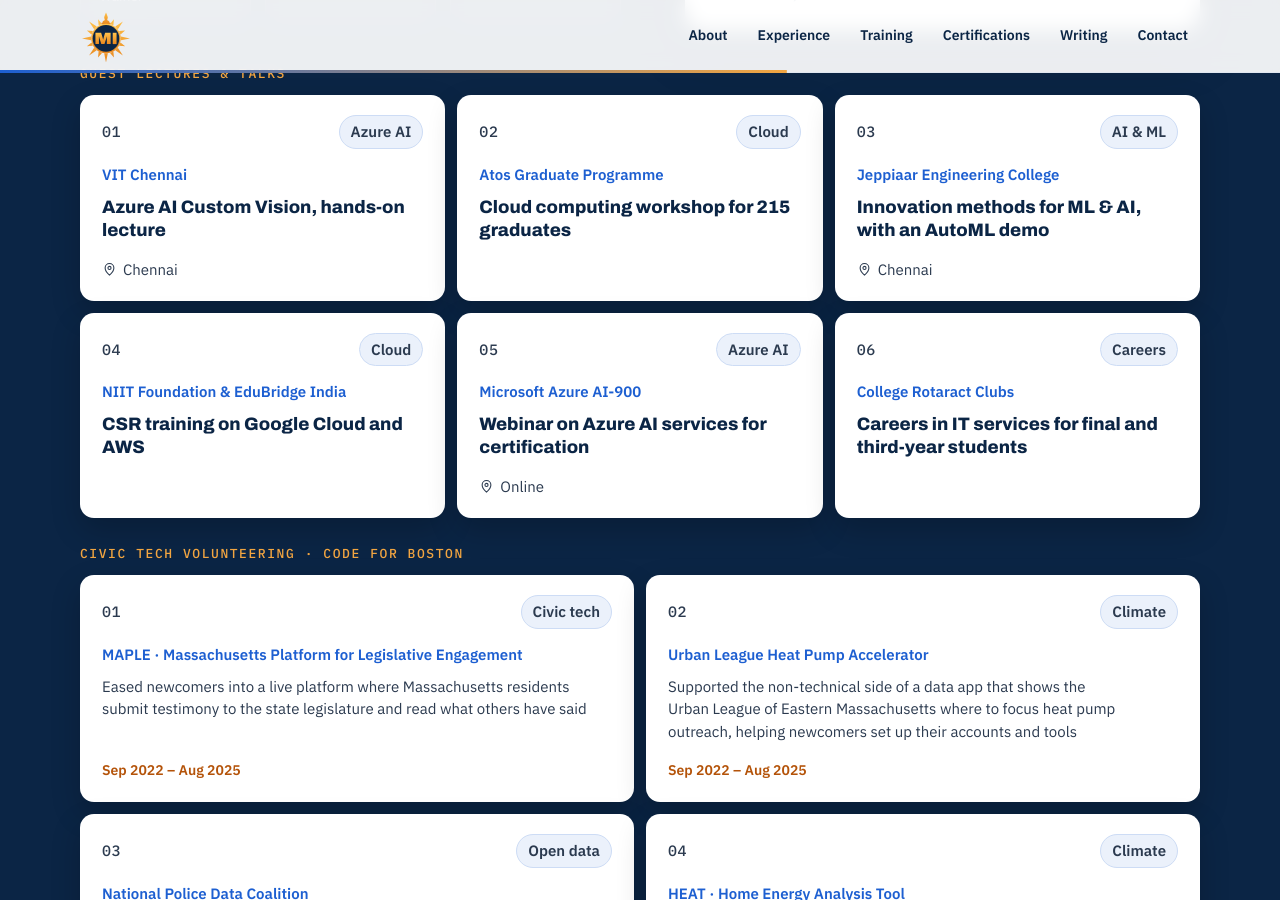
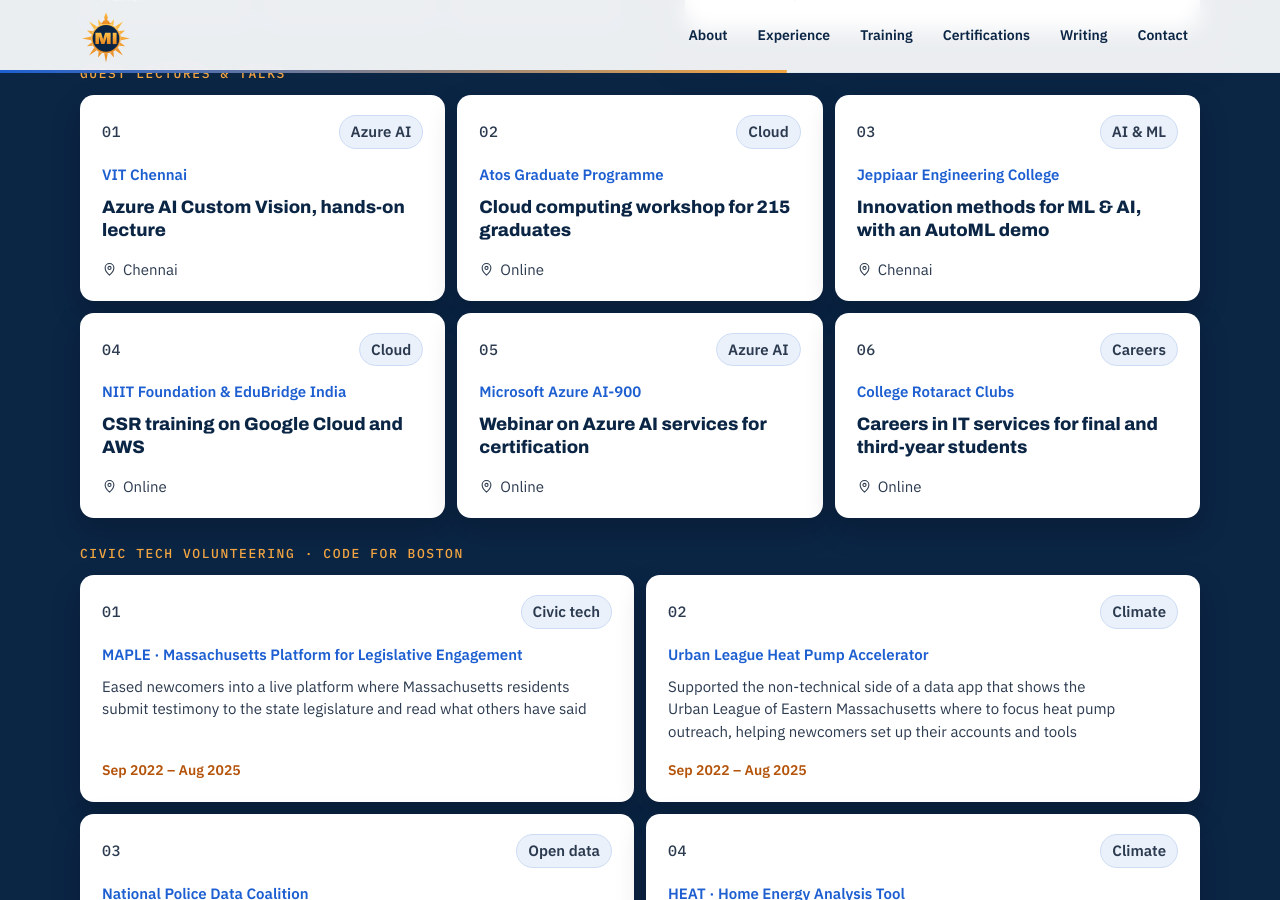
Before and after one commit to Madhan-I/Madhan-I.github.io, a Jekyll site: the page built from index.html, in a window 1280 px wide and 900 px high, scrolled down 7562 px. Built offline with Jekyll 4.4.1, drawn with Linux system fonts in a browser that asks for light colours.

Commit message:
Talk cards: mark Atos, NIIT/EduBridge and Rotaract sessions as online
Co-Authored-By: Claude Opus 5.5 <noreply@anthropic.com>
Claude-Session: https://claude.ai/code/session_01MFRrTt7LBDdX57m85KHNGp

```diff
--- a/_data/profile.yml
+++ b/_data/profile.yml
@@ -267,6 +267,7 @@ speaking:
     what: Azure AI Custom Vision, hands-on lecture
   - who: Atos Graduate Programme
     topic: Cloud
+    where: Online
     what: Cloud computing workshop for 215 graduates
   - who: Jeppiaar Engineering College
     topic: AI & ML
@@ -274,6 +275,7 @@ speaking:
     what: Innovation methods for ML & AI, with an AutoML demo
   - who: NIIT Foundation & EduBridge India
     topic: Cloud
+    where: Online
     what: CSR training on Google Cloud and AWS
   - who: Microsoft Azure AI-900
     topic: Azure AI
@@ -281,6 +283,7 @@ speaking:
     what: Webinar on Azure AI services for certification
   - who: College Rotaract Clubs
     topic: Careers
+    where: Online
     what: Careers in IT services for final and third-year students
 
 community_title: Civic tech volunteering · Code for Boston
```
